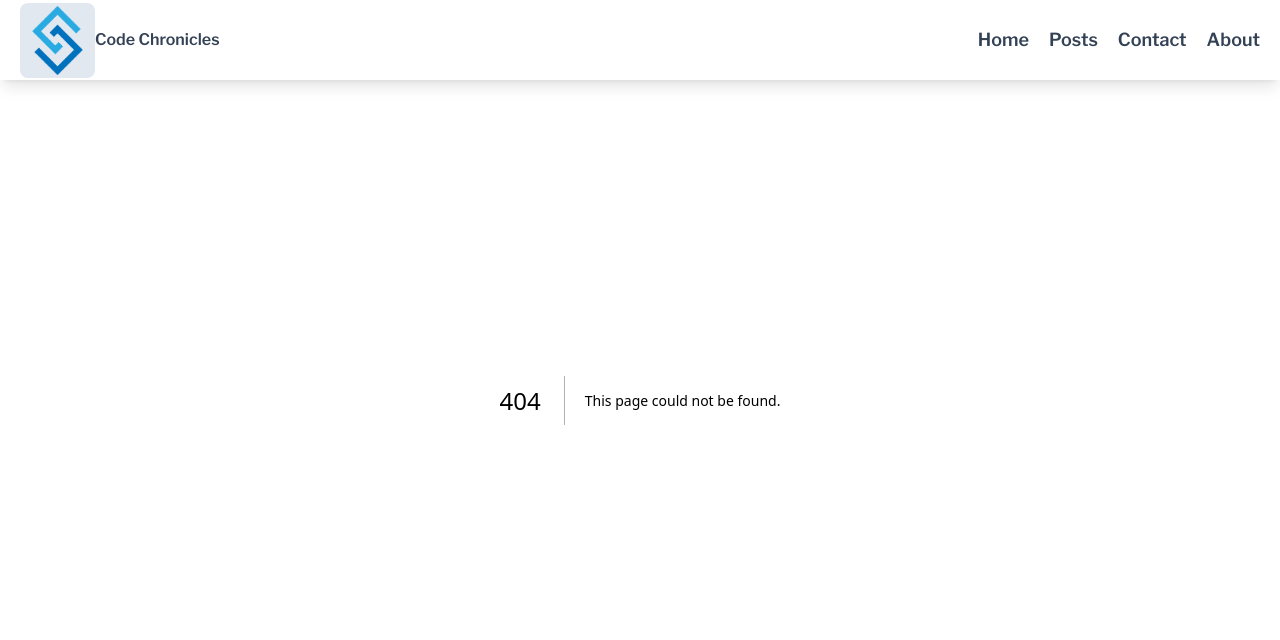
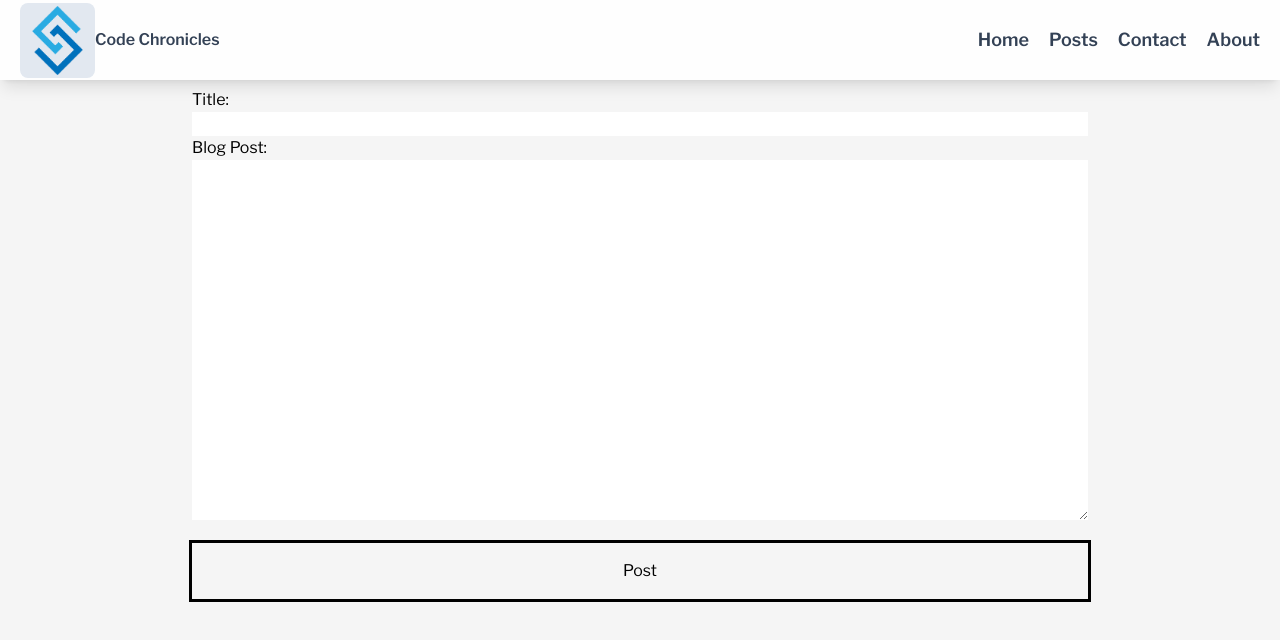
Before and after one commit to Seanih/my-dev-blog, a Next.js app: page /posts/create-post in a window 1280 px wide. Before the commit this address had no page. Shown: the top 640 px of the page. Built offline with nearby package versions, Linux system fonts and the light colour scheme.

Commit message:
added functionalities to retrieve and create posts from app UI

```diff
--- a/controller/db_interactions.js
+++ b/controller/db_interactions.js
@@ -16,7 +16,7 @@ export const getAllPosts = async res => {
 	const poolClient = await pool.connect();
 
 	try {
-		const sqlQuery = 'SELECT * FROM posts';
+		const sqlQuery = 'SELECT * FROM posts ORDER BY id DESC';
 		const result = await poolClient.query(sqlQuery);
 
 		res.status(200).json(result.rows);
@@ -84,7 +84,7 @@ export const modifyPost = async (req, res) => {
 		await client.connect();
 		await client.query(sqlQuery, queryValues);
 
-		res.status(200).json('you made the update!');
+		res.status(200).json({ success: 'you made the update!' });
 	} catch (error) {
 		res.status(500).json({ error: error.message });
 	} finally {
@@ -99,7 +99,7 @@ export const deletePost = async (req, res) => {
 		await client.connect();
 		await client.query(sqlQuery, [req.query.post_id]);
 
-		res.status(200).json({ message: 'deleted post!' });
+		res.status(200).json({ success: 'deleted post!' });
 	} catch (error) {
 		res.status(500).json({ error: error.message });
 	} finally {
--- a/package.json
+++ b/package.json
@@ -9,6 +9,8 @@
     "lint": "next lint"
   },
   "dependencies": {
+    "axios": "^1.3.2",
+    "marked": "^4.2.12",
     "next": "13.0.6",
     "next-auth": "^4.19.2",
     "pg": "^8.9.0",
--- a/pages/about.js
+++ b/pages/about.js
@@ -1,8 +1,8 @@
 import Head from 'next/head';
 
-function Posts() {
+function About() {
 	return (
-		<div className='relative top-20'>
+		<div className='relative top-20 h-screen'>
 			<Head>
 				<title>Code Chronicles | About</title>
 				<meta
@@ -15,4 +15,4 @@ function Posts() {
 		</div>
 	);
 }
-export default Posts;
+export default About;
--- a/pages/contact.js
+++ b/pages/contact.js
@@ -2,7 +2,7 @@ import Head from 'next/head';
 
 function Contact() {
 	return (
-		<div className='relative top-20'>
+		<div className='relative top-20 h-screen'>
 			<Head>
 				<title>Code Chronicles | Contact</title>
 				<meta
--- a/pages/index.js
+++ b/pages/index.js
@@ -74,7 +74,7 @@ export default function Home() {
 						</p>
 						<p className='mb-0'>
 							This mindset is also what inspired me to create this blog, and
-							that&apos;s because I want to help someone people who might be
+							that&apos;s because I want to help people who might be
 							experiencing what I went through. This blog will contain:
 						</p>
 						<ul className='list-disc ml-8 mb-4'>
--- a/pages/posts.js
+++ /dev/null
@@ -1,20 +0,0 @@
-import Head from 'next/head';
-
-function Posts() {
-	return (
-		<div className='relative top-20'>
-			<Head>
-				<title>Code Chronicles | Posts</title>
-				<meta
-					name='description'
-					content='a new developer documenting and sharing his experiences'
-				/>
-				<link rel='icon' href='/favicon.ico' />
-			</Head>
-			<main className='flex flex-col justify-center items-center'>
-				Posts
-			</main>
-		</div>
-	);
-}
-export default Posts;
--- /dev/null
+++ b/pages/posts/[id].js
@@ -0,0 +1,18 @@
+import { marked } from 'marked';
+
+export async function getServerSideProps({ params: { id } }) {
+	const response = await fetch(`http://localhost:3000/api/posts/${id}`);
+
+	const blogPost = await response.json();
+
+	return {
+		props: {
+			blogPost,
+		},
+	};
+}
+
+function PostID({ blogPost }) {
+	return <div className='relative top-20 h-screen'>PostID</div>;
+}
+export default PostID;
--- /dev/null
+++ b/pages/posts/create-post.js
@@ -0,0 +1,66 @@
+import axios from 'axios';
+import { useRouter } from 'next/router';
+import { useState } from 'react';
+
+function CreatePosts() {
+	const [title, setTitle] = useState('');
+	const [blogPost, setBlogPost] = useState('');
+	const router = useRouter();
+
+	const handleSubmitPost = async e => {
+		e.preventDefault();
+
+		const blogContent = { title, post_content: blogPost };
+		try {
+			await axios.post(`/api/posts`, blogContent);
+
+			setTitle('');
+			setBlogPost('');
+			router.push('/posts');
+		} catch (error) {
+			console.log(error.message);
+		}
+	};
+
+	return (
+		<div className='relative top-20 h-screen'>
+			<form className='flex flex-col w-[70%] m-auto py-2'>
+				<div>
+					<label className='block' htmlFor='title'>
+						Title:{' '}
+					</label>
+					<input
+						className='w-full px-2'
+						type='text'
+						name='title'
+						value={title}
+						onChange={e => setTitle(e.target.value)}
+						required
+					/>
+				</div>
+				<div>
+					<label className='block' htmlFor='blogPost'>
+						Blog Post:{' '}
+					</label>
+					<textarea
+						className='w-full px-2'
+						name='blogPost'
+						id='blogPost'
+						rows={15}
+						value={blogPost}
+						onChange={e => setBlogPost(e.target.value)}
+						required
+					/>
+				</div>
+				<button
+					className='mt-4 py-4 outline hover:bg-black hover:text-white'
+					type='submit'
+					onClick={handleSubmitPost}
+				>
+					Post
+				</button>
+			</form>
+		</div>
+	);
+}
+export default CreatePosts;
--- /dev/null
+++ b/pages/posts/index.js
@@ -0,0 +1,50 @@
+import Head from 'next/head';
+import { useEffect, useState } from 'react';
+
+export async function getServerSideProps(context) {
+	let result, blogPosts;
+
+	result = await fetch('http://localhost:3000/api/posts');
+	blogPosts = await result.json();
+
+	// console.log(error.message);
+
+	return {
+		props: { blogPosts },
+	};
+}
+
+function Posts({ blogPosts }) {
+	const [allBlogPosts, setAllBlogPosts] = useState([]);
+
+	useEffect(() => {
+		if (blogPosts.length > 0) {
+			setAllBlogPosts(blogPosts);
+		}
+	}, [blogPosts]);
+
+	return (
+		<div className='relative top-20 h-screen'>
+			<Head>
+				<title>Code Chronicles | Posts</title>
+				<meta
+					name='description'
+					content='a new developer documenting and sharing his experiences'
+				/>
+				<link rel='icon' href='/favicon.ico' />
+			</Head>
+			<main className='flex flex-col justify-center items-center'>
+				{allBlogPosts.length < 1 ? (
+					<p>no blog posts</p>
+				) : (
+					allBlogPosts.map(post => (
+						<div key={post.id} className='h-[10rem] w-[30rem] border border-slate-700 rounded-xl my-4'>
+							<h3>{post.title}</h3>
+						</div>
+					))
+				)}
+			</main>
+		</div>
+	);
+}
+export default Posts;
--- a/styles/globals.css
+++ b/styles/globals.css
@@ -40,6 +40,7 @@
 
 html {
 	scroll-behavior: smooth;
+	background-color: black;
 }
 
 * {
```
Also changed, not shown: 1 other file (tests, documents, lock files or other folders).
